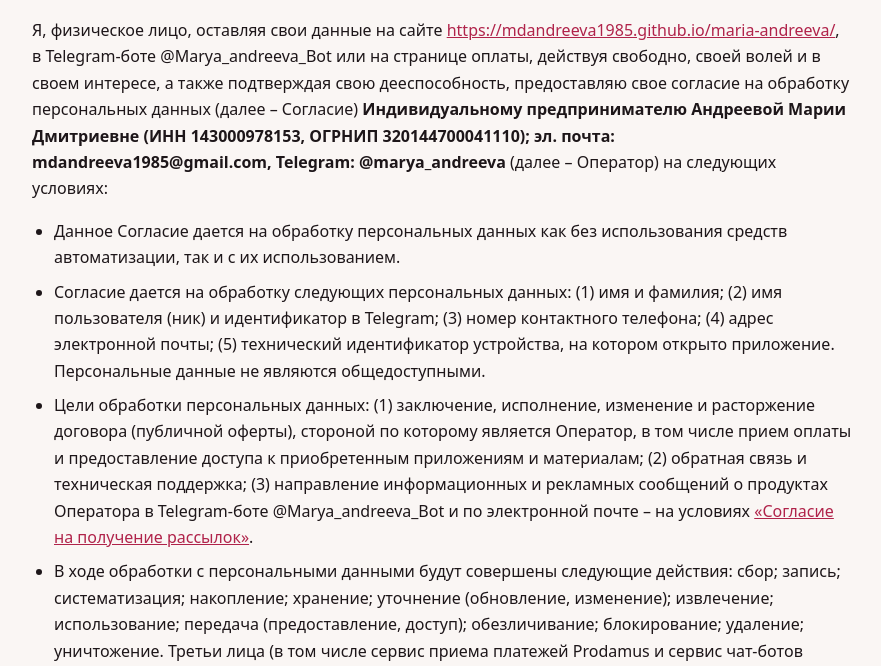
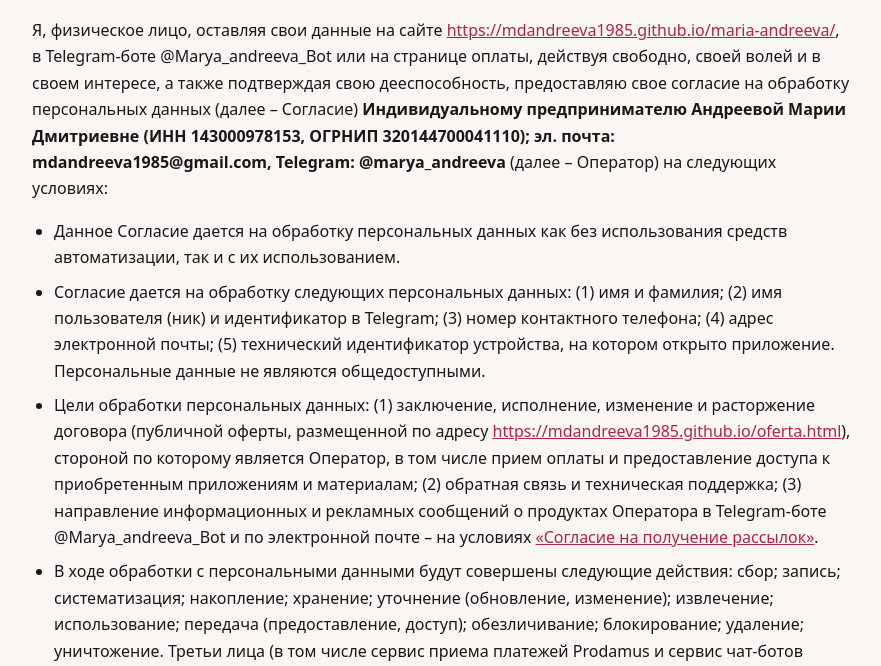
Before and after one commit to mdandreeva1985/maria-andreeva, a plain HTML site: page soglasie.html in a window 1280 px wide. Shown: the part 134-800 px from the top of the page, without its empty margins (198-1079 px from the left). Drawn offline with Linux system fonts and the light colour scheme.

Commit message:
Документы: ссылка на оферту

```diff
--- a/soglasie.html
+++ b/soglasie.html
@@ -21,7 +21,7 @@ footer{border-top:1px solid var(--line);margin-top:40px;padding-top:16px}
 <ul>
 <li>Данное Согласие дается на обработку персональных данных как без использования средств автоматизации, так и с их использованием.</li>
 <li>Согласие дается на обработку следующих персональных данных: (1) имя и фамилия; (2) имя пользователя (ник) и идентификатор в Telegram; (3) номер контактного телефона; (4) адрес электронной почты; (5) технический идентификатор устройства, на котором открыто приложение. Персональные данные не являются общедоступными.</li>
-<li>Цели обработки персональных данных: (1) заключение, исполнение, изменение и расторжение договора (публичной оферты), стороной по которому является Оператор, в том числе прием оплаты и предоставление доступа к приобретенным приложениям и материалам; (2) обратная связь и техническая поддержка; (3) направление информационных и рекламных сообщений о продуктах Оператора в Telegram-боте @Marya_andreeva_Bot и по электронной почте – на условиях <a href="rassylka.html">«Согласие на получение рассылок»</a>.</li>
+<li>Цели обработки персональных данных: (1) заключение, исполнение, изменение и расторжение договора (публичной оферты, размещенной по адресу <a href="https://mdandreeva1985.github.io/oferta.html">https://mdandreeva1985.github.io/oferta.html</a>), стороной по которому является Оператор, в том числе прием оплаты и предоставление доступа к приобретенным приложениям и материалам; (2) обратная связь и техническая поддержка; (3) направление информационных и рекламных сообщений о продуктах Оператора в Telegram-боте @Marya_andreeva_Bot и по электронной почте – на условиях <a href="rassylka.html">«Согласие на получение рассылок»</a>.</li>
 <li>В ходе обработки с персональными данными будут совершены следующие действия: сбор; запись; систематизация; накопление; хранение; уточнение (обновление, изменение); извлечение; использование; передача (предоставление, доступ); обезличивание; блокирование; удаление; уничтожение. Третьи лица (в том числе сервис приема платежей Prodamus и сервис чат-ботов ChatPlace) обрабатывают персональные данные по поручению Оператора и только для указанных в Согласии целей.</li>
 <li>Персональные данные обрабатываются до достижения целей обработки, до отзыва Согласия либо до прекращения предпринимательской деятельности Оператора, смотря какое из условий наступит раньше, но не дольше сроков, указанных в <a href="politika.html">«Политика конфиденциальности и обработки персональных данных»</a>.</li>
 <li>Согласие может быть отозвано мною или моим представителем в любой момент путем направления Оператору запроса по контактам, указанным в начале Согласия. От информационных и рекламных сообщений можно отказаться в любой момент, остановив Telegram-бот или написав Оператору.</li>
```
Also changed, not shown: politika.html (+1 -1 lines).
